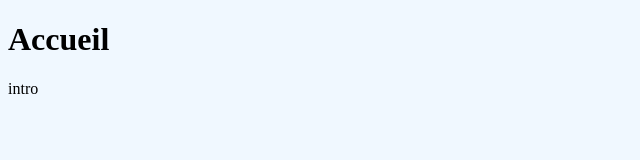
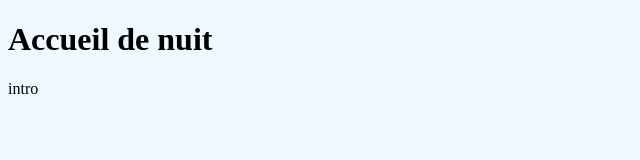
Before and after one commit to Greg59Lille/dwwm2021-lille-git, a plain HTML site: page index.html in a window 1280 px wide. Shown: the whole page, without its empty margins (0-640 px from the left). Drawn offline with Linux system fonts and the light colour scheme.

Commit message:
changement du titre de index.html depuis panier

```diff
--- a/index.html
+++ b/index.html
@@ -9,7 +9,7 @@
 
 </head>
 <body>
-    <h1>Accueil</h1>
+    <h1>Accueil de nuit</h1>
     <p>intro</p>
 </body>
 </html>
```
